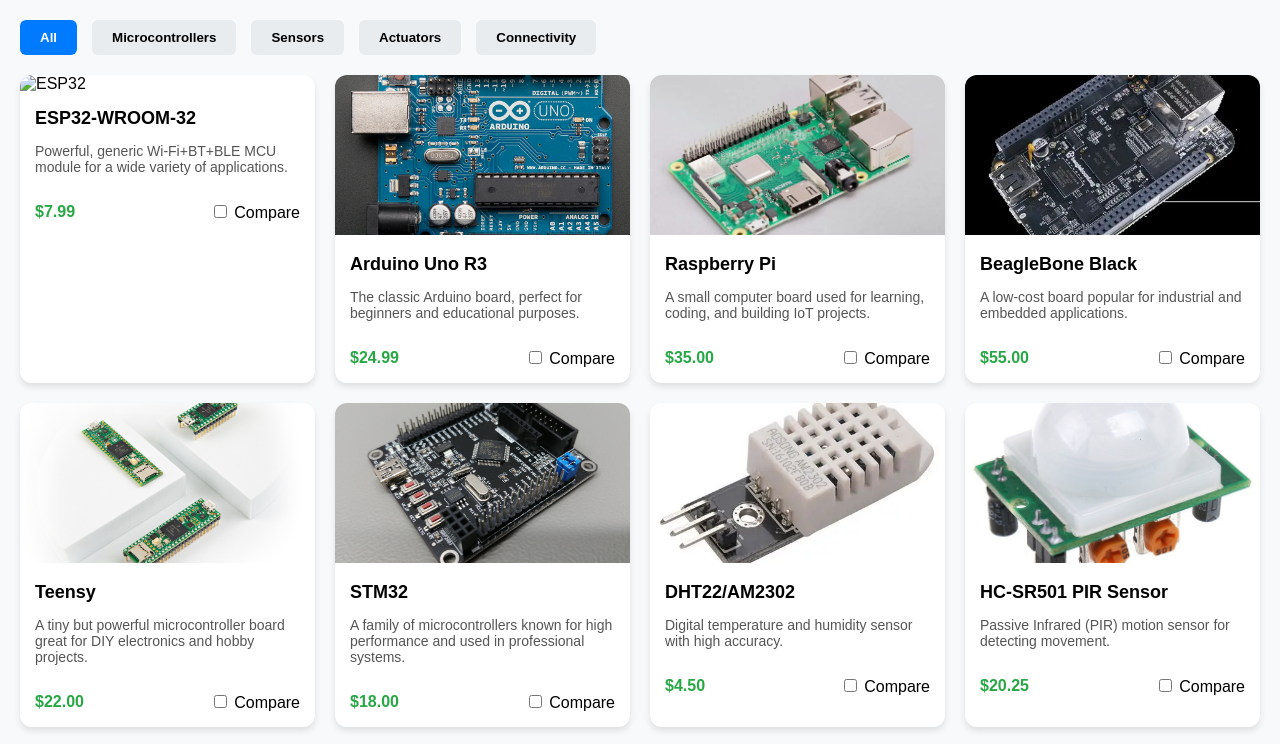
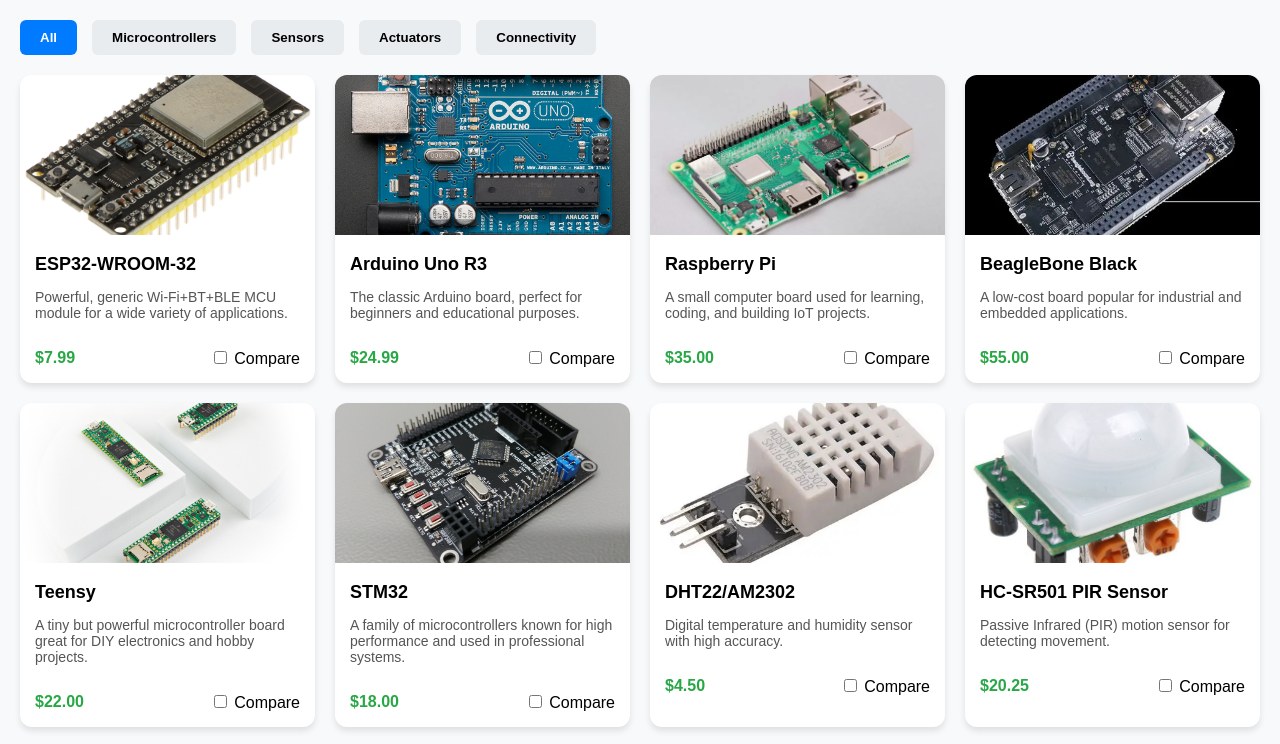
Before and after one commit to abinthomas01/iot-comp, a plain HTML site: page Components.html in a window 1280 px wide. Shown: the top 744 px of the page. Drawn offline with Linux system fonts and the light colour scheme; files whose address does not match are found by name.

Commit message:
Update Components.html

```diff
--- a/Components.html
+++ b/Components.html
@@ -99,7 +99,7 @@
   <div class="grid">
     <!-- Microcontrollers -->
     <div class="card" data-category="microcontroller">
-      <img src="esp32-esp-wroom-32_d.jpg" alt="ESP32">
+      <img src="assets/img/esp32-esp-wroom-32_d.jpg" alt="ESP32">
       <div class="card-body">
         <h3>ESP32-WROOM-32</h3>
         <p>Powerful, generic Wi-Fi+BT+BLE MCU module for a wide variety of applications.</p>
```
